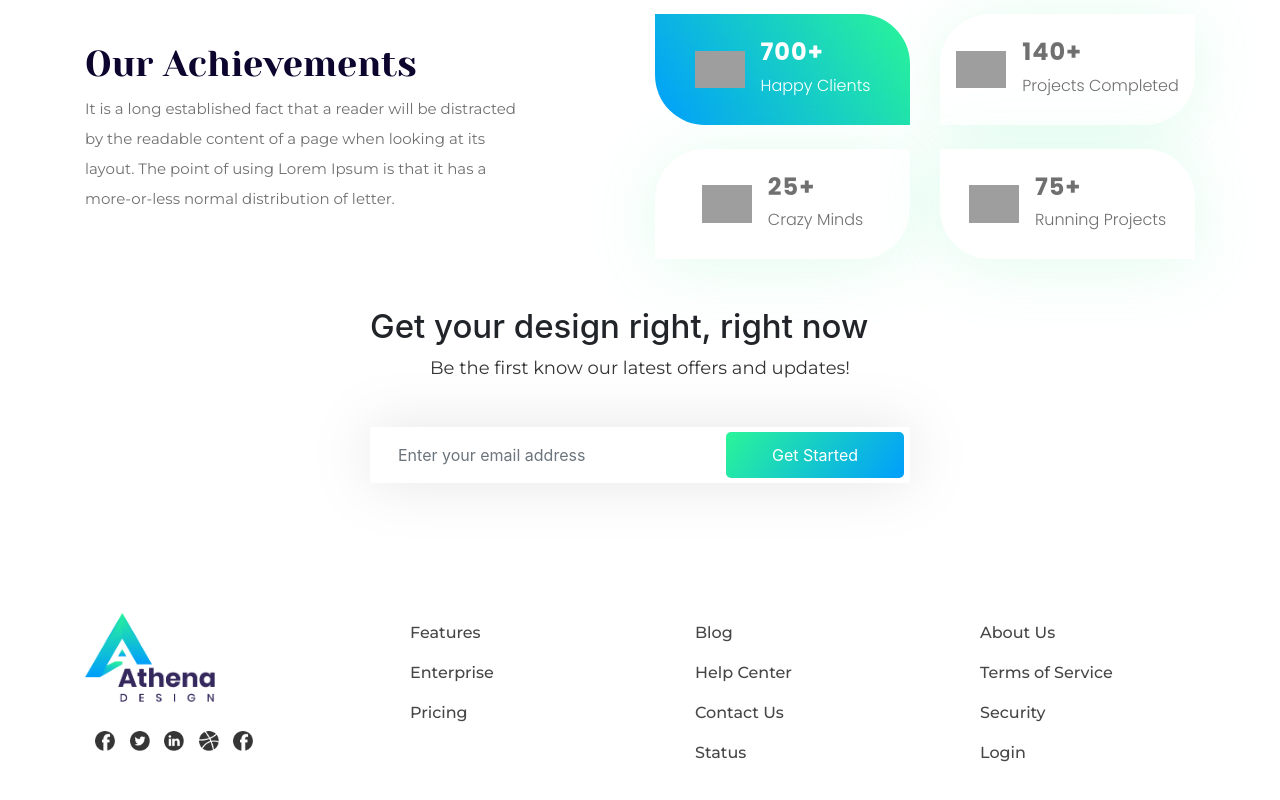
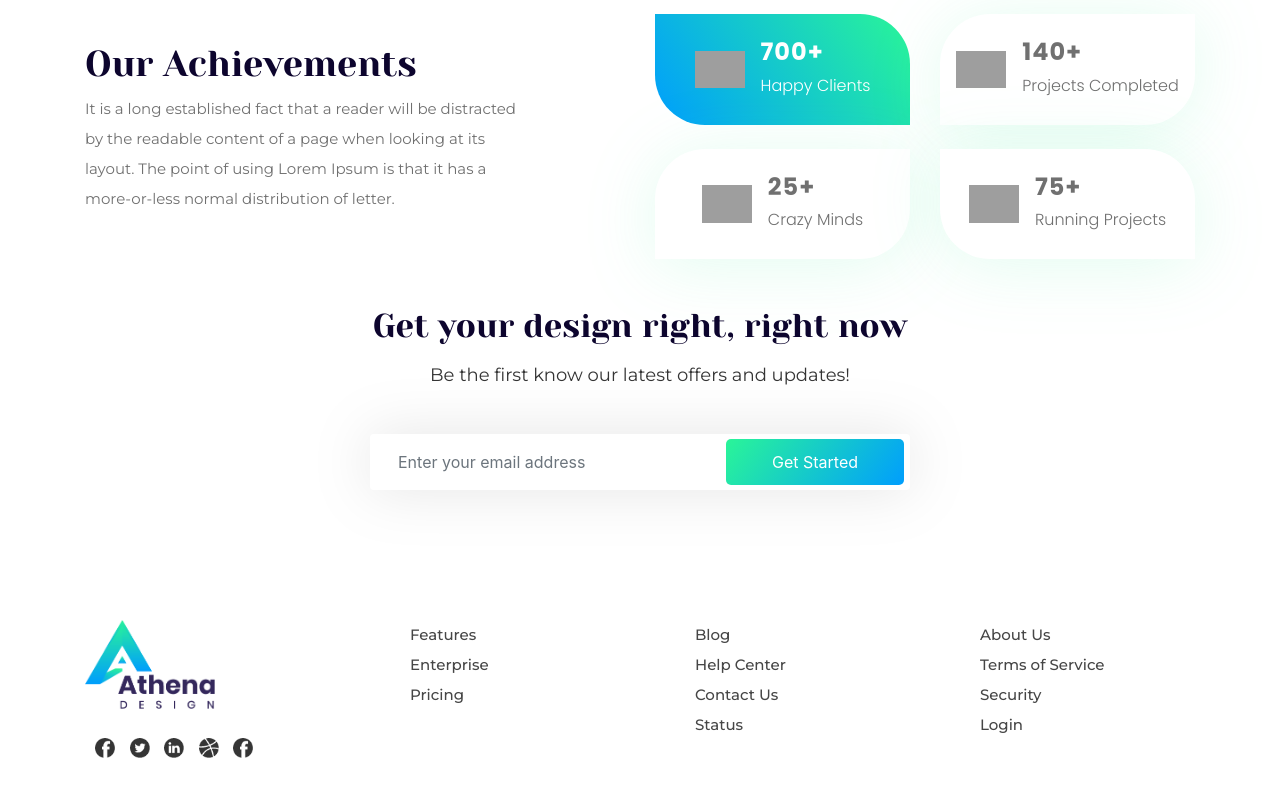
Before and after one commit to sayemsarkar123/athena-design, a plain HTML site: page index.html in a window 1280 px wide. Shown: the part 1527-2327 px from the top of the page. Drawn offline with Linux system fonts and the light colour scheme; grey boxes are pictures that could not be loaded.

Commit message:
update footer

```diff
--- a/css/style.css
+++ b/css/style.css
@@ -156,9 +156,8 @@
     color: #ffffff;
 }
 
-.footer-title {
-    font-size: 35px;
-    line-height: 100px;
+.updates-title {
+    font-size: 33px;
     color: #0d052e;
     font-weight: 400;
     font-family: "Yeseva One";
@@ -219,8 +218,18 @@
 
 .footer-item ul li {
     list-style-type: none;
-    line-height: 40px;
+}
+
+.footer-item ul li a {
+    text-decoration: none;
+    line-height: 30px;
+    font-size: 15px;
     color: #464646;
     font-weight: 500;
     font-family: "Montserrat";
+    cursor: pointer;
 }
+
+.footer-bottom {
+    margin-bottom: 50px;
+}
--- a/index.html
+++ b/index.html
@@ -304,25 +304,25 @@
         </div>
         <div class="col-md-3 footer-item">
           <ul>
-            <li>Features</li>
-            <li>Enterprise</li>
-            <li>Pricing</li>
+            <li><a href="#">Features</a></li>
+            <li><a href="#">Enterprise</a></li>
+            <li><a href="#">Pricing</a></li>
           </ul>
         </div>
         <div class="col-md-3 footer-item">
           <ul>
-            <li>Blog</li>
-            <li>Help Center</li>
-            <li>Contact Us</li>
-            <li>Status</li>
+            <li><a href="#">Blog</a></li>
+            <li><a href="#">Help Center</a></li>
+            <li><a href="#">Contact Us</a></li>
+            <li><a href="#">Status</a></li>
           </ul>
         </div>
         <div class="col-md-3 footer-item">
           <ul>
-            <li>About Us</li>
-            <li>Terms of Service</li>
-            <li>Security</li>
-            <li>Login</li>
+            <li><a href="#">About Us</a></li>
+            <li><a href="#">Terms of Service</a></li>
+            <li><a href="#">Security</a></li>
+            <li><a href="#">Login</a></li>
           </ul>
         </div>
       </div>
```
